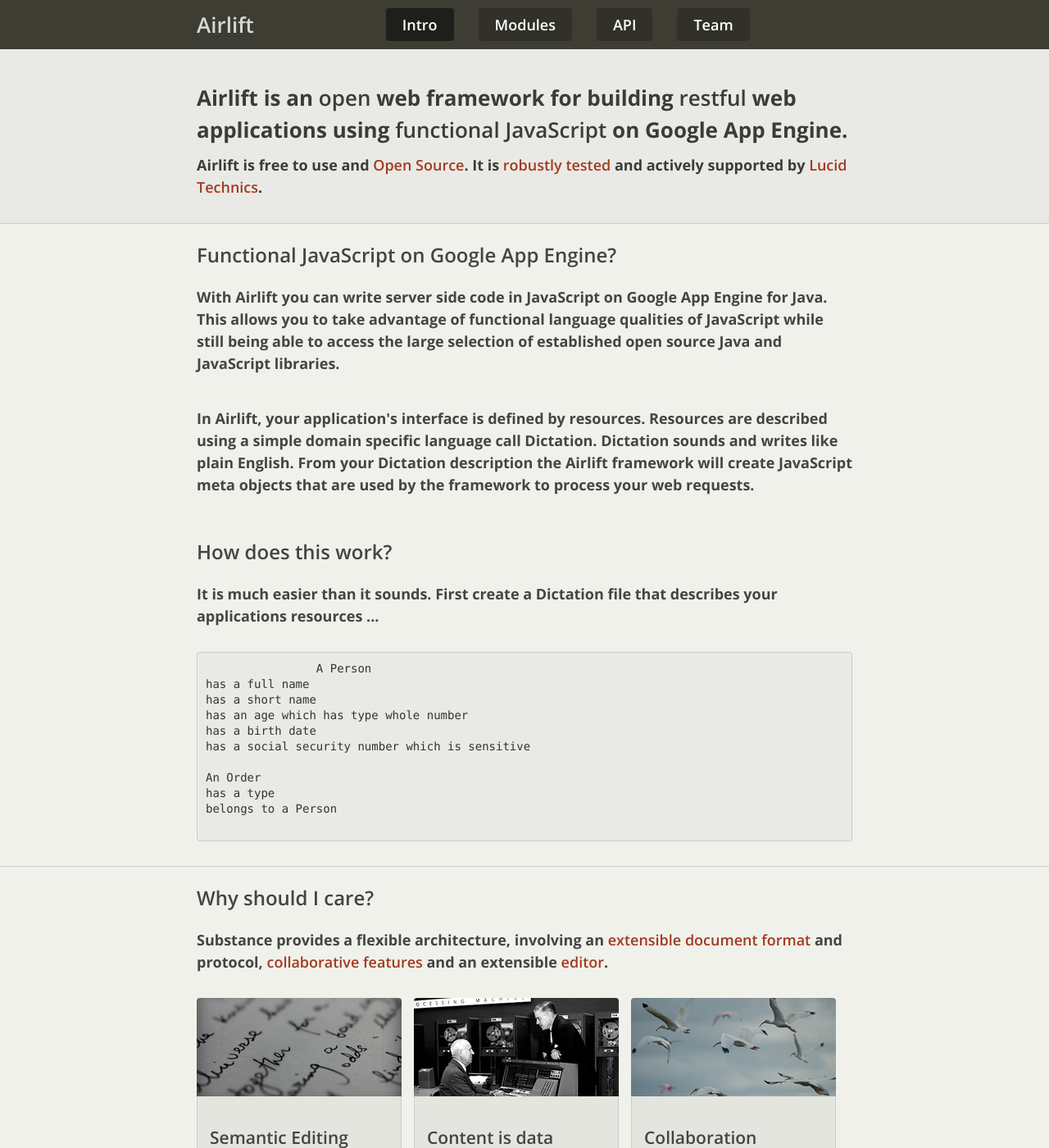
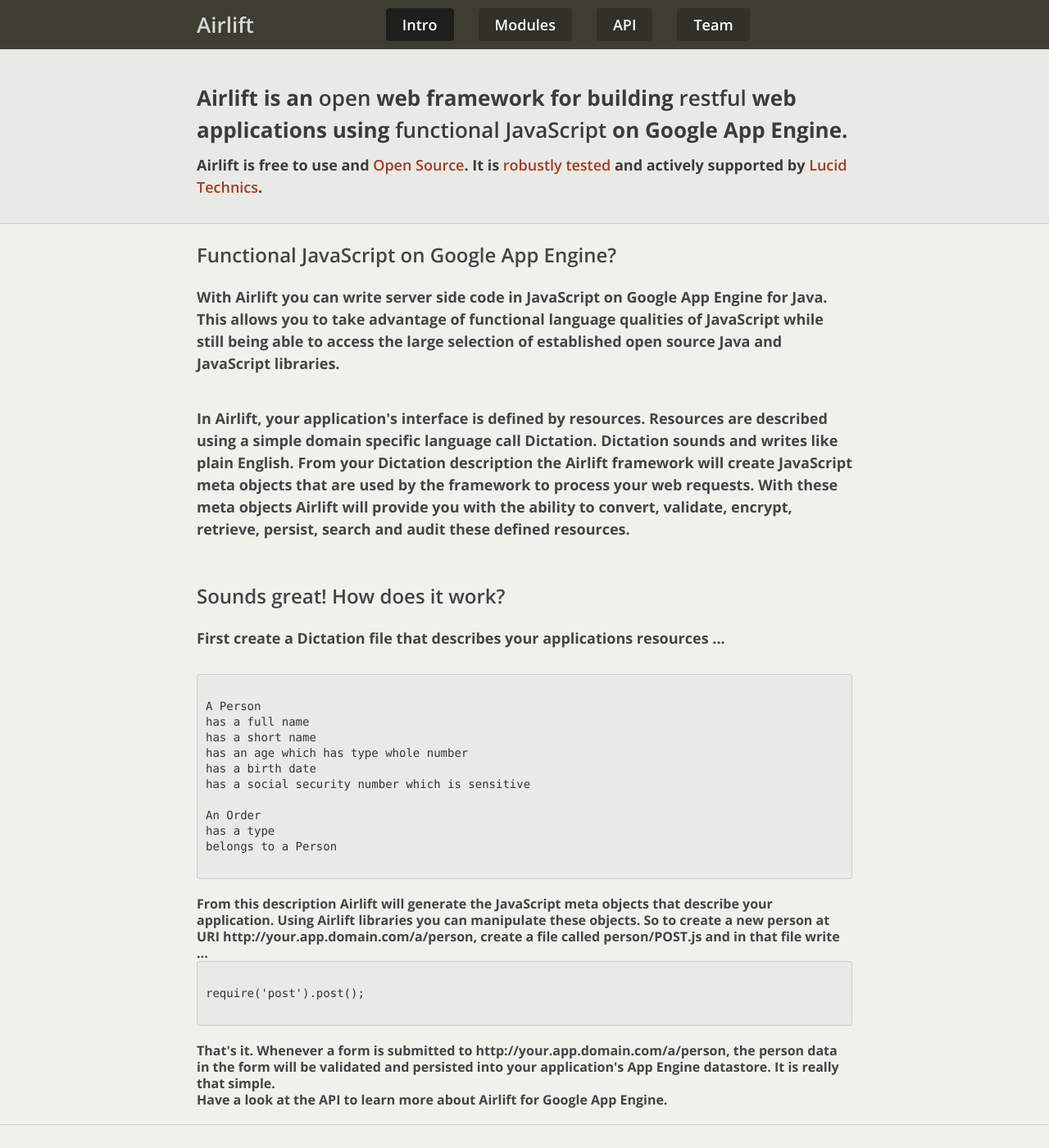
Before and after one commit to Airlift-Framework/airlift-framework.github.com, a Jekyll site: the page built from index.html, in a window 1280 px wide and 1400 px high. Shown: the whole window at 82% size. Built offline with Jekyll 4.4.1, drawn with Linux system fonts in a browser that asks for light colours; nearby versions of some CDN libraries.

Commit message:
Updated index.html

```diff
--- a/index.html
+++ b/index.html
@@ -25,16 +25,17 @@
     </p>
 
     <p class="answer">
-      In Airlift, your application's interface is defined by resources.  Resources are described using a simple domain specific language call Dictation.  Dictation sounds and writes like plain English.  From your Dictation description the Airlift framework will create JavaScript meta objects that are used by the framework to process your web requests.
+      In Airlift, your application's interface is defined by resources.  Resources are described using a simple domain specific language call Dictation.  Dictation sounds and writes like plain English.  From your Dictation description the Airlift framework will create JavaScript meta objects that are used by the framework to process your web requests.  With these meta objects Airlift will provide you with the ability to convert, validate, encrypt, retrieve, persist, search and audit these defined resources.
     </p>
 
-    <h1>How does this work?</h1>
+    <h1>Sounds great! How does it work?</h1>
 
     <p class="answer">
-      It is much easier than it sounds.  First create a Dictation file that describes your applications resources ...
+      First create a Dictation file that describes your applications resources ...
 
-      <pre>
-		<code data-language="javascript" class="rainbow">A Person
+<pre>
+<code data-language="javascript" class="rainbow">
+A Person
 has a full name
 has a short name
 has an age which has type whole number
@@ -46,7 +47,18 @@
 belongs to a Person
 </code>
 </pre>
-    </p>
+    From this description Airlift will generate the JavaScript meta objects that describe your application.  Using Airlift libraries you can manipulate these objects.  So to create a new person at URI http://your.app.domain.com/a/person, create a file called person/POST.js and in that file write ...
+
+ <pre>
+<code data-language="javascript" class="rainbow">
+require('post').post();
+</code>
+</pre>
+
+That's it.  Whenever a form is submitted to http://your.app.domain.com/a/person, the person data in the form will be validated and persisted into your application's App Engine datastore.  It is really that simple.<br>
+
+Have a look at the API to learn more about Airlift for Google App Engine.
+  </p>
 
   </div>
 </div>
```
